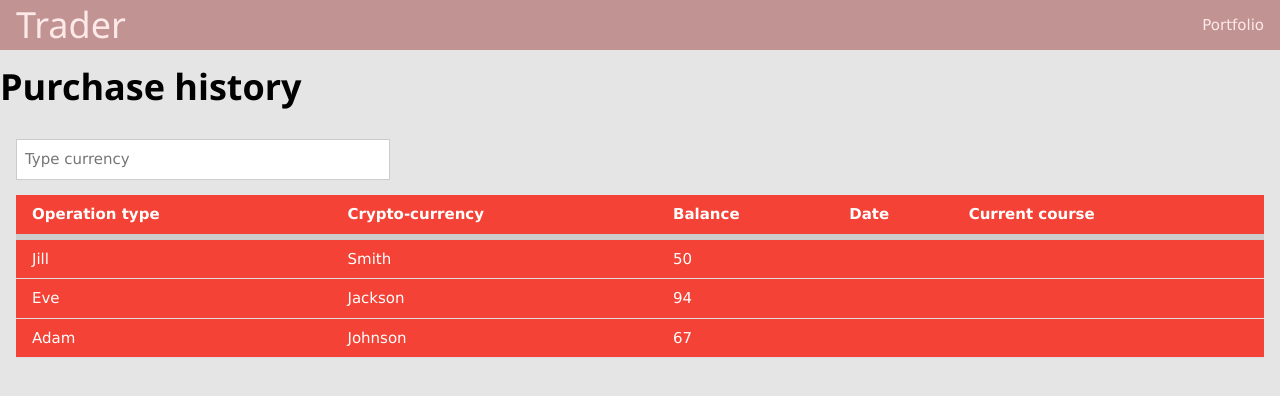
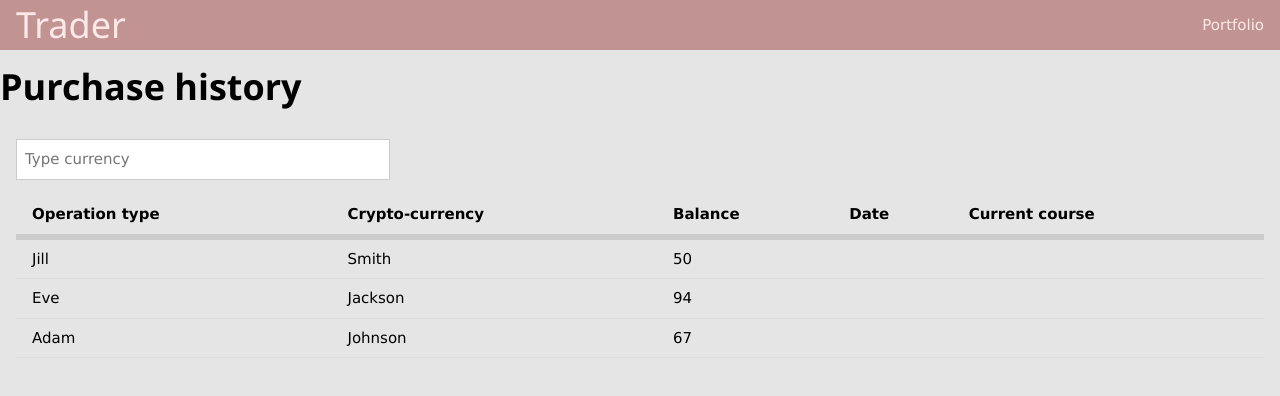
Before and after one commit to moevm/nosql2h21-crypto-neo4j, a Flask app: template templates/History.html in a window 1280 px wide. Shown: the top 396 px of the page. Run offline with Flask 2, Linux system fonts and the light colour scheme; the template is opened without the code that fills it, so the values that code supplies are empty.

Commit message:
portfolio fix

```diff
--- a/templates/History.html
+++ b/templates/History.html
@@ -21,7 +21,7 @@
 
 <div class="w3-container">
 
-  <table class="w3-table w3-bordered w3-red">
+  <table class="w3-table w3-bordered">
     <tr>
       <th class="w3-bottombar">Operation type</th>
       <th class="w3-bottombar">Crypto-currency</th>
```
